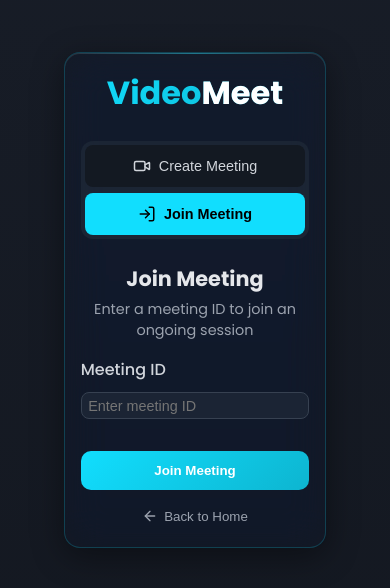
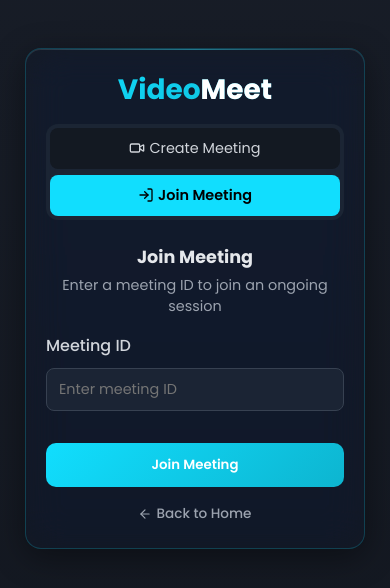
Before and after one commit to AkashRanjanSaikia/video_Meet, a React (Vite) app in the folder frontend/: page /home in a window 390 px wide. Shown: the top 588 px of the page. Built offline with nearby package versions, Linux system fonts and the light colour scheme.

Commit message:
ui changes

```diff
--- a/frontend/Index.css
+++ b/frontend/Index.css
@@ -2,4 +2,5 @@
     margin: 0;
     padding: 0;
     box-sizing: border-box;
+    font-family: 'Poppins', sans-serif;
 }
--- a/frontend/src/App.css
+++ b/frontend/src/App.css
@@ -15,3 +15,28 @@
   -webkit-text-fill-color: #ffffff !important;
   transition: background-color 5000s ease-in-out 0s;
 }
+
+/* Shared Title Styles */
+.join-header {
+  text-align: center;
+  margin-bottom: 1.5rem;
+}
+
+.join-title {
+  font-size: 2.5rem;
+  font-weight: 700;
+  background: linear-gradient(135deg, #11defe, #0db5d0);
+  -webkit-background-clip: text;
+  background-clip: text;
+  -webkit-text-fill-color: transparent;
+}
+
+.join-title .highlight {
+  -webkit-text-fill-color: #ffffff;
+  color: #ffffff;
+}
+
+.join-subtitle {
+  color: #9ca3af;
+  font-size: 0.95rem;
+}
--- a/frontend/src/pages/Home.jsx
+++ b/frontend/src/pages/Home.jsx
@@ -54,7 +54,7 @@ const Home = () => {
 
   return (
     <>
-      <div className="container">
+      <div className="home-page-root">
         <Navbar />
         <div className="join-container">
           <div className="join-card">
--- a/frontend/src/pages/history.jsx
+++ b/frontend/src/pages/history.jsx
@@ -104,7 +104,7 @@ export default function History() {
                     </div>
                     <button className="history-back-btn" onClick={goHome}>
                         <ArrowBackIcon />
-                        Back to Home
+                        <span className="history-back-btn-text">Back to Home</span>
                     </button>
                 </div>
             </header>
--- a/frontend/src/styles/Home.css
+++ b/frontend/src/styles/Home.css
@@ -1,25 +1,24 @@
-.container{
+.home-page-root {
   width: 100vw;
   min-height: 100vh;
   background: linear-gradient(180deg, hsl(220 25% 12%) 0%, hsl(220 25% 10%) 100%);
   color: white;
-  font-family: 'Poppins', sans-serif;
 }
 
 /* Join Meeting Styles */
-.input-with-copy {
+.home-page-root .input-with-copy {
   position: relative;
   display: flex;
   width: 100%;
   margin-bottom: 1rem;
 }
 
-.input-with-copy input {
+.home-page-root .input-with-copy input {
   width: 100%;
   padding-right: 40px; /* Space for the copy button */
 }
 
-.copy-btn {
+.home-page-root .copy-btn {
   position: absolute;
   right: 8px;
   top: 50%;
@@ -35,22 +34,21 @@
   justify-content: center;
 }
 
-.copy-btn:hover {
+.home-page-root .copy-btn:hover {
   color: #FF9839;
   background-color: rgba(255, 152, 57, 0.1);
 }
 
 /* Page Background */
-.join-container {
+.home-page-root .join-container {
   display: flex;
   justify-content: center;
   align-items: center;
   padding: 3rem;
-  font-family: 'Poppins', sans-serif;
 }
 
 /* Card Layout */
-.join-card {
+.home-page-root .join-card {
   width: 100%;
   max-width: 420px;
   background: rgba(17, 25, 40, 0.25);
@@ -67,7 +65,7 @@
   overflow: hidden;
 }
 
-.join-card::before {
+.home-page-root .join-card::before {
   content: '';
   position: absolute;
   top: 0;
@@ -87,31 +85,8 @@
   to { opacity: 1; transform: translateY(0); }
 }
 
-/* Header */
-.join-header {
-  text-align: center;
-  margin-bottom: 1.5rem;
-}
-.join-title {
-  font-size: 2.5rem;
-  font-weight: 700;
-  background: linear-gradient(135deg, #11defe, #0db5d0);
-  -webkit-background-clip: text;
-  background-clip: text;
-  -webkit-text-fill-color: transparent;
-}
-.join-title .highlight{
-  -webkit-text-fill-color: #ffffff;
-  color: #ffffff;
-}
-
-.join-subtitle {
-  color: #9ca3af;
-  font-size: 0.95rem;
-}
-
 /* Toggle Buttons */
-.mode-toggle {
+.home-page-root .mode-toggle {
   display: flex;
   justify-content: space-between;
   background: rgba(31, 41, 55, 0.8);
@@ -120,7 +95,7 @@
   margin-bottom: 1.5rem;
   gap: 6px; /* added space between buttons */
 }
-.toggle-btn {
+.home-page-root .toggle-btn {
   flex: 1;
   background: #131922;
   border: none;
@@ -134,42 +109,42 @@
   cursor: pointer;
   transition: all 0.3s ease;
 }
-.toggle-btn:hover {
+.home-page-root .toggle-btn:hover {
   background: rgba(17, 222, 254, 0.1);
 }
-.toggle-btn.active {
+.home-page-root .toggle-btn.active {
   background: #11defe;
   color: #000;
   font-weight: 600;
 }
 
 /* Content */
-.card-content {
+.home-page-root .card-content {
   text-align: center;
 }
-.card-content h2 {
+.home-page-root .card-content h2 {
   font-size: 1.3rem;
   margin-bottom: 0.3rem;
   color: #e5e7eb;
 }
-.card-content p {
+.home-page-root .card-content p {
   font-size: 0.9rem;
   color: #9ca3af;
   margin-bottom: 1rem;
 }
 
 /* Form */
-form.join-form {
+.home-page-root form.join-form {
   display: flex;
   flex-direction: column;
   gap: 10px;
 }
-label {
+.home-page-root label {
   text-align: left;
   font-weight: 500;
   color: #d1d5db;
 }
-input {
+.home-page-root input {
   padding: 10px 12px;
   border-radius: 8px;
   border: 1px solid #374151;
@@ -178,12 +153,12 @@ input {
   background: rgba(31, 41, 55, 0.8);
   color: #f9fafb;
 }
-input:focus {
+.home-page-root input:focus {
   border-color: #11defe;
   box-shadow: 0 0 0 3px rgba(17, 222, 254, 0.2);
 }
 /* Buttons */
-.action-btn {
+.home-page-root .action-btn {
   width: 100%;
   padding: 12px;
   border: none;
@@ -195,23 +170,23 @@ input:focus {
   margin-top: 10px;
   transition: all 0.3s ease;
 }
-.action-btn:hover {
+.home-page-root .action-btn:hover {
   transform: translateY(-2px);
   box-shadow: 0 6px 15px rgba(17, 222, 254, 0.3);
 }
-.action-btn.secondary {
+.home-page-root .action-btn.secondary {
   background: linear-gradient(135deg, #11defe, #0db5d0);
 }
-.action-btn.secondary:hover {
+.home-page-root .action-btn.secondary:hover {
   background: linear-gradient(135deg, #0db5d0, #11defe);
 }
 
 /* Back Button */
-.back-btn-container {
+.home-page-root .back-btn-container {
   text-align: center;
   margin-top: 1rem;
 }
-.back-btn {
+.home-page-root .back-btn {
   background: transparent;
   border: none;
   color: #9ca3af;
@@ -221,40 +196,46 @@ input:focus {
   align-items: center;
   transition: color 0.2s;
 }
-.back-btn:hover {
+.home-page-root .back-btn:hover {
   color: #11defe
 }
 
 @media (max-width: 768px) {
-  .join-container {
-    padding: 1.25rem;
-  }
-  .join-card {
-    max-width: 75%;
+  .home-page-root .join-container {
     padding: 1.5rem;
   }
-  .mode-toggle {
+  .home-page-root .join-card {
+    max-width: 400px;
+    width: 90%;
+    padding: 1.75rem;
+  }
+  .home-page-root .mode-toggle {
     flex-direction: column;
   }
-  .toggle-btn {
+  .home-page-root .toggle-btn {
     padding: 12px;
   }
-  .input-with-copy {
+  .home-page-root .input-with-copy {
     margin-bottom: 0.75rem;
   }
 }
 
 @media (max-width: 480px) {
-  .join-card {
+  .home-page-root .join-container {
     padding: 1rem;
   }
-  .toggle-btn {
+  .home-page-root .join-card {
+    width: 95%;
+    padding: 1.25rem;
+  }
+  .home-page-root .toggle-btn {
     font-size: 0.9rem;
+    padding: 10px;
   }
-  .join-title {
-    font-size: 2rem;
+  .home-page-root .join-title {
+    font-size: 1.75rem;
   }
-  .join-subtitle {
-    font-size: 0.8rem;
+  .home-page-root .card-content h2 {
+    font-size: 1.1rem;
   }
 }
--- a/frontend/src/styles/LoginPage.css
+++ b/frontend/src/styles/LoginPage.css
@@ -1,3 +1,5 @@
+
+
 /* Container */
 .auth-container {
   min-height: 100vh;
@@ -14,42 +16,11 @@
   max-width: 420px;
 }
 
-/* Logo Section */
-.auth-logo {
-  display: flex;
-  align-items: center;
-  justify-content: center;
-  margin-bottom: 2rem;
-  gap: 0.75rem;
-}
-
-.auth-icon {
-  width: 3rem;
-  height: 3rem;
-  border-radius: 1rem;
-  background: linear-gradient(135deg, #11defe, #0db5d0);
-  display: flex;
-  align-items: center;
-  justify-content: center;
-  font-size: 1.5rem;
-  color: white;
-  box-shadow: 0 4px 8px rgba(0, 0, 0, 0.15), 2px 2px 15px rgba(16, 160, 182, 0.3);
-}
-
-.auth-title {
-  font-size: 1.875rem;
-  font-weight: 700;
-  background: linear-gradient(135deg, #11defe, #0db5d0);
-  -webkit-background-clip: text;
-  background-clip: text;
-  color: transparent;
-}
-
 /* Card */
 .auth-card {
   background: rgba(17, 25, 40, 0.25);
   border-radius: 1rem;
-  padding: 2rem;
+  padding: 1.5rem;
   box-shadow:
     0 8px 32px rgba(0, 0, 0, 0.4),
     inset 0 1px 0 rgba(255, 255, 255, 0.1);
@@ -58,6 +29,12 @@
   -webkit-backdrop-filter: blur(20px) saturate(180%);
   position: relative;
   overflow: hidden;
+  animation: fadeIn 0.6s ease-out;
+}
+
+@keyframes fadeIn {
+  from { opacity: 0; transform: translateY(20px); }
+  to { opacity: 1; transform: translateY(0); }
 }
 
 .auth-card::before {
@@ -77,7 +54,7 @@
 
 .auth-heading {
   text-align: center;
-  font-size: 1.5rem;
+  font-size: 1.3rem;
   font-weight: 600;
   margin-bottom: 0.5rem;
   color: #e5e7eb;
@@ -86,12 +63,46 @@
 .auth-subheading {
   text-align: center;
   color: #9ca3af;
-  margin-bottom: 1.5rem;
+  margin-bottom: 1.2rem;
 }
 
-/* Error */
-.auth-error {
-  margin-bottom: 0.75rem;
+/* Toggle Buttons */
+.auth-container .mode-toggle {
+  display: flex;
+  justify-content: space-between;
+  background: rgba(31, 41, 55, 0.8);
+  border-radius: 12px;
+  padding: 4px;
+  margin-bottom: 1.5rem;
+  gap: 6px; /* added space between buttons */
+  flex-wrap: nowrap;
+}
+.auth-container .toggle-btn {
+  flex: 1;
+  background: #131922;
+  border: none;
+  border-radius: 8px;
+  padding: 10px;
+  font-size: 0.95rem;
+  display: flex;
+  align-items: center;
+  justify-content: center;
+  color: #d1d5db;
+  cursor: pointer;
+  transition: all 0.3s ease;
+}
+.auth-container .toggle-btn:hover {
+  background: rgba(17, 222, 254, 0.1);
+}
+.auth-container .toggle-btn.active {
+  background: #11defe;
+  color: #000;
+  font-weight: 600;
+}
+
+/* Content */
+.card-content {
+  text-align: center;
 }
 
 /* Form */
@@ -108,12 +119,28 @@
 }
 
 .auth-field label {
+  text-align: left;
   font-weight: 500;
   color: #d1d5db;
+  font-size: 0.9rem;
+}
+
+.input-with-icon {
+  position: relative;
+  display: flex;
+  align-items: center;
+}
+
+.field-icon {
+  position: absolute;
+  left: 12px;
+  color: #9ca3af;
+  pointer-events: none;
+  z-index: 10;
 }
 
 .input-field {
-  padding: 0.6rem 0.75rem;
+  padding: 0.7rem 0.75rem 0.7rem 2.5rem;
   border: 1px solid #374151;
   border-radius: 8px;
   font-size: 0.95rem;
@@ -121,11 +148,17 @@
   transition: all 0.2s ease;
   background: rgba(31, 41, 55, 0.8);
   color: #f9fafb;
+  width: 100%;
 }
 
 .input-field:focus {
   border-color: #11defe;
   box-shadow: 0 0 0 3px rgba(17, 222, 254, 0.2);
+  background: rgba(31, 41, 55, 1);
+}
+
+.input-field:focus + .field-icon {
+  color: #11defe;
 }
 
 .password-input-container {
@@ -153,11 +186,37 @@
   padding: 4px;
   margin: 0;
   transition: color 0.2s ease;
-  z-index: 5;
+  z-index: 15;
 }
 
 .password-toggle-btn:hover {
   color: #11defe;
+}
+
+/* Form Options */
+.form-options {
+  display: flex;
+  /* justify-content: space-between; */ /* Overridden inline in LoginPage.jsx */
+  align-items: center;
+  margin-top: -0.5rem;
+  font-size: 0.85rem;
+}
+
+
+
+.text-link-btn {
+  background: none;
+  border: none;
+  color: #11defe;
+  font-size: 0.85rem;
+  cursor: pointer;
+  padding: 0;
+  transition: opacity 0.2s;
+}
+
+.text-link-btn:hover {
+  opacity: 0.8;
+  text-decoration: underline;
 }
 
 /* Button */
@@ -183,49 +242,127 @@
   cursor: not-allowed;
 }
 
-/* Toggle Section */
-.auth-toggle {
+/* Back Button */
+.back-btn-container {
   text-align: center;
-  margin-top: 1.5rem;
+  margin-top: 1rem;
+}
+.back-btn {
+  background: transparent;
+  border: none;
   color: #9ca3af;
+  font-weight: 500;
+  cursor: pointer;
+  display: inline-flex;
+  align-items: center;
+  transition: color 0.2s;
+}
+.back-btn:hover {
+  color: #11defe
+}
+.snackbar{
+    bottom: 10px !important;
 }
 
-.auth-switch-btn {
-  background: none;
-  border: none;
-  color: #11defe;
-  cursor: pointer;
-  font-weight: 500;
-  margin-top: 0.25rem;
-}
 
-.auth-switch-btn:hover {
-  text-decoration: underline;
-}
-
-.join-title {
-  font-size: 2.5rem;
-  font-weight: 700;
-  background: linear-gradient(135deg, #11defe, #0db5d0);
-  -webkit-background-clip: text;
-  background-clip: text;
-  -webkit-text-fill-color: transparent;
-}
-.join-title .highlight{
-  -webkit-text-fill-color: #ffffff;
-  color: #ffffff;
-}
 
 @media (max-width: 768px) {
   .auth-wrapper {
-    width: 75%;
+    width: 90%;
+    max-width: 380px;
+
   }
 }
 
 @media (max-width: 480px) {
+  .auth-container {
+    padding: 0.5rem;
+  }
+
+  .auth-wrapper {
+    width: 95%;
+    max-width: 380px;
+    margin-bottom: 4px;
+  }
+
+  .auth-card {
+    padding: 1.2rem 1rem;
+    border-radius: 0.75rem;
+  }
+
+  .join-header {
+    margin-bottom: 0.8rem;
+  }
+
+  .join-title {
+    font-size: 2rem;
+  }
+
+  .mode-toggle {
+    margin-bottom: 1rem;
+    padding: 3px;
+    gap: 4px;
+    flex-direction: row;
+  }
+
+  .toggle-btn {
+    padding: 8px 4px;
+    font-size: 0.8rem;
+    min-width: 0;
+  }
+
+  .toggle-btn svg {
+    width: 16px !important;
+    height: 16px !important;
+    margin-right: 4px !important;
+  }
+
+  .auth-heading {
+    font-size: 1.1rem;
+  }
+
+  .auth-subheading {
+    font-size: 0.8rem;
+    margin-bottom: 1rem;
+  }
+
+  .auth-form {
+    gap: 0.75rem;
+  }
+
+  .auth-field label {
+    font-size: 0.8rem;
+  }
+
   .input-field {
-    padding: 0.3rem 0.4rem;
+    padding: 0.6rem 0.6rem 0.6rem 2.2rem;
     font-size: 0.9rem;
   }
 
+  .field-icon {
+    left: 10px;
+    width: 16px;
+    height: 16px;
+  }
+
+  .auth-button {
+    padding: 0.65rem;
+    font-size: 0.9rem;
+    margin-top: 0.25rem;
+  }
+
+  .back-btn-container {
+    margin-top: 0.75rem;
+  }
+
+  .back-btn {
+    font-size: 0.85rem;
+  }
+
+  .back-btn svg {
+    width: 14px !important;
+    height: 14px !important;
+    margin-right: 4px !important;
+  }
+
 }
--- a/frontend/src/styles/VideoMeet.module.css
+++ b/frontend/src/styles/VideoMeet.module.css
@@ -6,7 +6,6 @@
   align-items: center;
   gap: 3rem;
   background: linear-gradient(180deg, hsl(220 25% 12%) 0%, hsl(220 25% 10%) 100%);
-  font-family: 'Poppins', sans-serif;
 }
 /* .dark{
   background-color: #9b1b1b;
--- a/frontend/src/styles/landingPage.css
+++ b/frontend/src/styles/landingPage.css
@@ -7,7 +7,6 @@
     hsl(220 25% 10%) 100%
   );
   color: white;
-  font-family: "Poppins", sans-serif;
 }
 
 /* Landing Page Styles */
@@ -204,7 +203,7 @@
     padding: 1rem 1.25rem;
   }
   .landingPageContainer nav h1 {
-    font-size: 1.5rem;
+    font-size: 1.75rem;
   }
   .navlist {
     gap: 0.5rem;
@@ -249,7 +248,7 @@
     padding: 1rem 1.25rem;
   }
   .landingPageContainer nav h1 {
-    font-size: 1.25rem;
+    font-size: 1.5rem;
   }
   .navlist {
     gap: 0.5rem;
```
Also changed, not shown: frontend/src/pages/LoginPage.jsx (+71 -31 lines), frontend/src/styles/history.css (+21 -1 lines).
